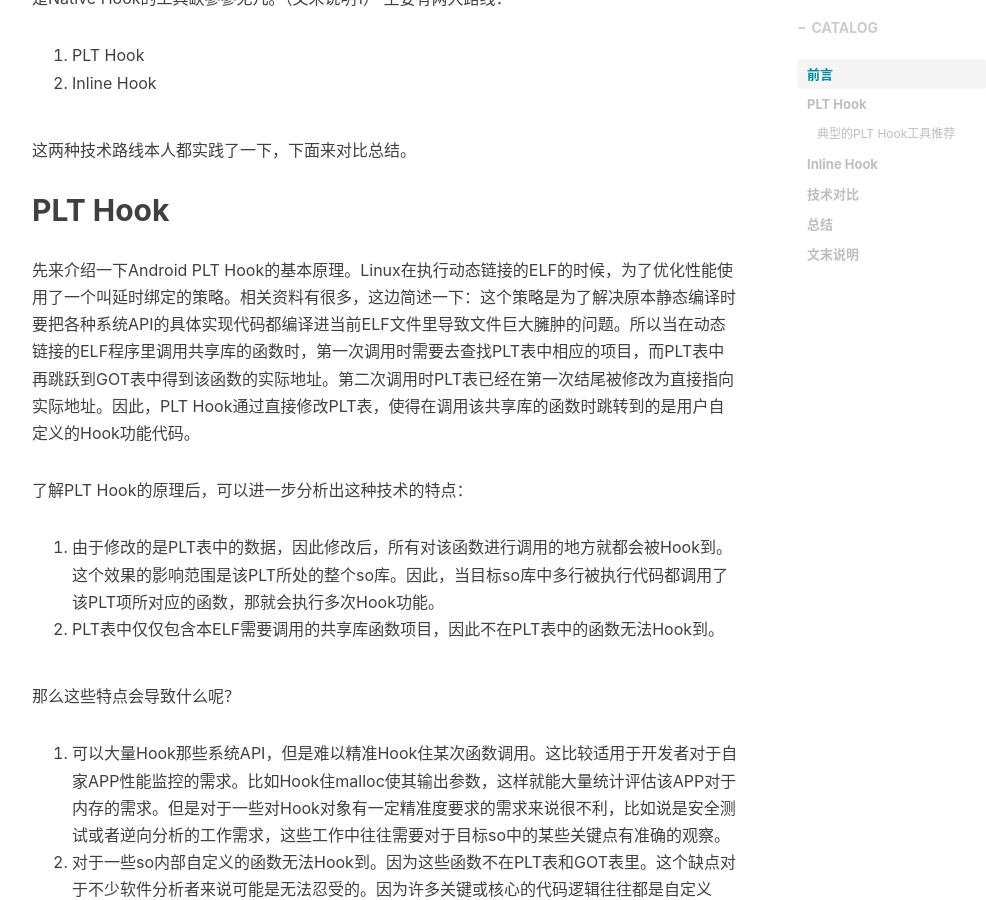
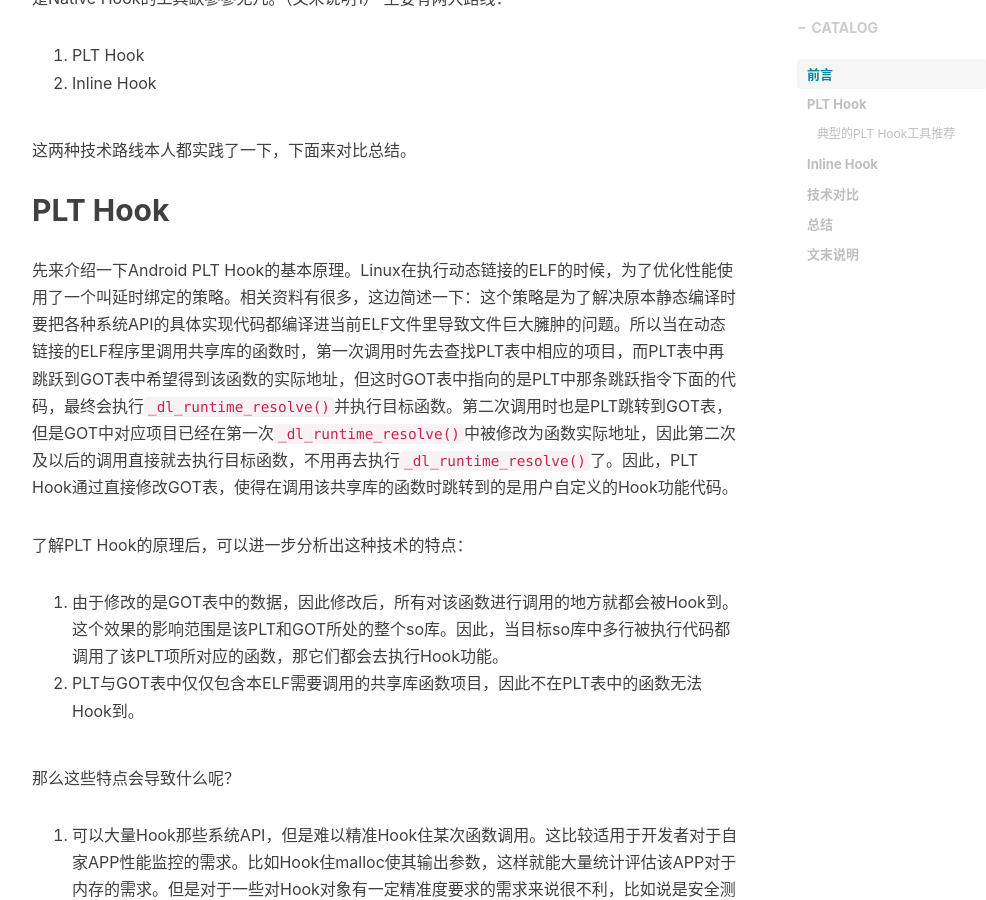
Before and after one commit to GToad/GToad.github.io, a Jekyll site: the page built from _posts/2018-07-05-Android-Native-Hook.markdown, in a window 1280 px wide and 900 px high, scrolled down 971 px. Shown: the whole window, without its empty margins (233-1219 px from the left). Built offline with Jekyll 4.4.1, drawn with Linux system fonts in a browser that asks for light colours; nearby versions of some CDN libraries; comment, search, counter and statistics services are not loaded.

Commit message:
change article: android native hook

```diff
--- a/_posts/2018-07-05-Android-Native-Hook.markdown
+++ b/_posts/2018-07-05-Android-Native-Hook.markdown
@@ -36,12 +36,12 @@ tags:
 
 ## PLT Hook
 
-先来介绍一下Android PLT Hook的基本原理。Linux在执行动态链接的ELF的时候，为了优化性能使用了一个叫延时绑定的策略。相关资料有很多，这边简述一下：这个策略是为了解决原本静态编译时要把各种系统API的具体实现代码都编译进当前ELF文件里导致文件巨大臃肿的问题。所以当在动态链接的ELF程序里调用共享库的函数时，第一次调用时需要去查找PLT表中相应的项目，而PLT表中再跳跃到GOT表中得到该函数的实际地址。第二次调用时PLT表已经在第一次结尾被修改为直接指向实际地址。因此，PLT Hook通过直接修改PLT表，使得在调用该共享库的函数时跳转到的是用户自定义的Hook功能代码。
+先来介绍一下Android PLT Hook的基本原理。Linux在执行动态链接的ELF的时候，为了优化性能使用了一个叫延时绑定的策略。相关资料有很多，这边简述一下：这个策略是为了解决原本静态编译时要把各种系统API的具体实现代码都编译进当前ELF文件里导致文件巨大臃肿的问题。所以当在动态链接的ELF程序里调用共享库的函数时，第一次调用时先去查找PLT表中相应的项目，而PLT表中再跳跃到GOT表中希望得到该函数的实际地址，但这时GOT表中指向的是PLT中那条跳跃指令下面的代码，最终会执行`_dl_runtime_resolve()`并执行目标函数。第二次调用时也是PLT跳转到GOT表，但是GOT中对应项目已经在第一次`_dl_runtime_resolve()`中被修改为函数实际地址，因此第二次及以后的调用直接就去执行目标函数，不用再去执行`_dl_runtime_resolve()`了。因此，PLT Hook通过直接修改GOT表，使得在调用该共享库的函数时跳转到的是用户自定义的Hook功能代码。
 
 了解PLT Hook的原理后，可以进一步分析出这种技术的特点：
 
-1. 由于修改的是PLT表中的数据，因此修改后，所有对该函数进行调用的地方就都会被Hook到。这个效果的影响范围是该PLT所处的整个so库。因此，当目标so库中多行被执行代码都调用了该PLT项所对应的函数，那就会执行多次Hook功能。
-2. PLT表中仅仅包含本ELF需要调用的共享库函数项目，因此不在PLT表中的函数无法Hook到。
+1. 由于修改的是GOT表中的数据，因此修改后，所有对该函数进行调用的地方就都会被Hook到。这个效果的影响范围是该PLT和GOT所处的整个so库。因此，当目标so库中多行被执行代码都调用了该PLT项所对应的函数，那它们都会去执行Hook功能。
+2. PLT与GOT表中仅仅包含本ELF需要调用的共享库函数项目，因此不在PLT表中的函数无法Hook到。
 
 那么这些特点会导致什么呢？
 
```
